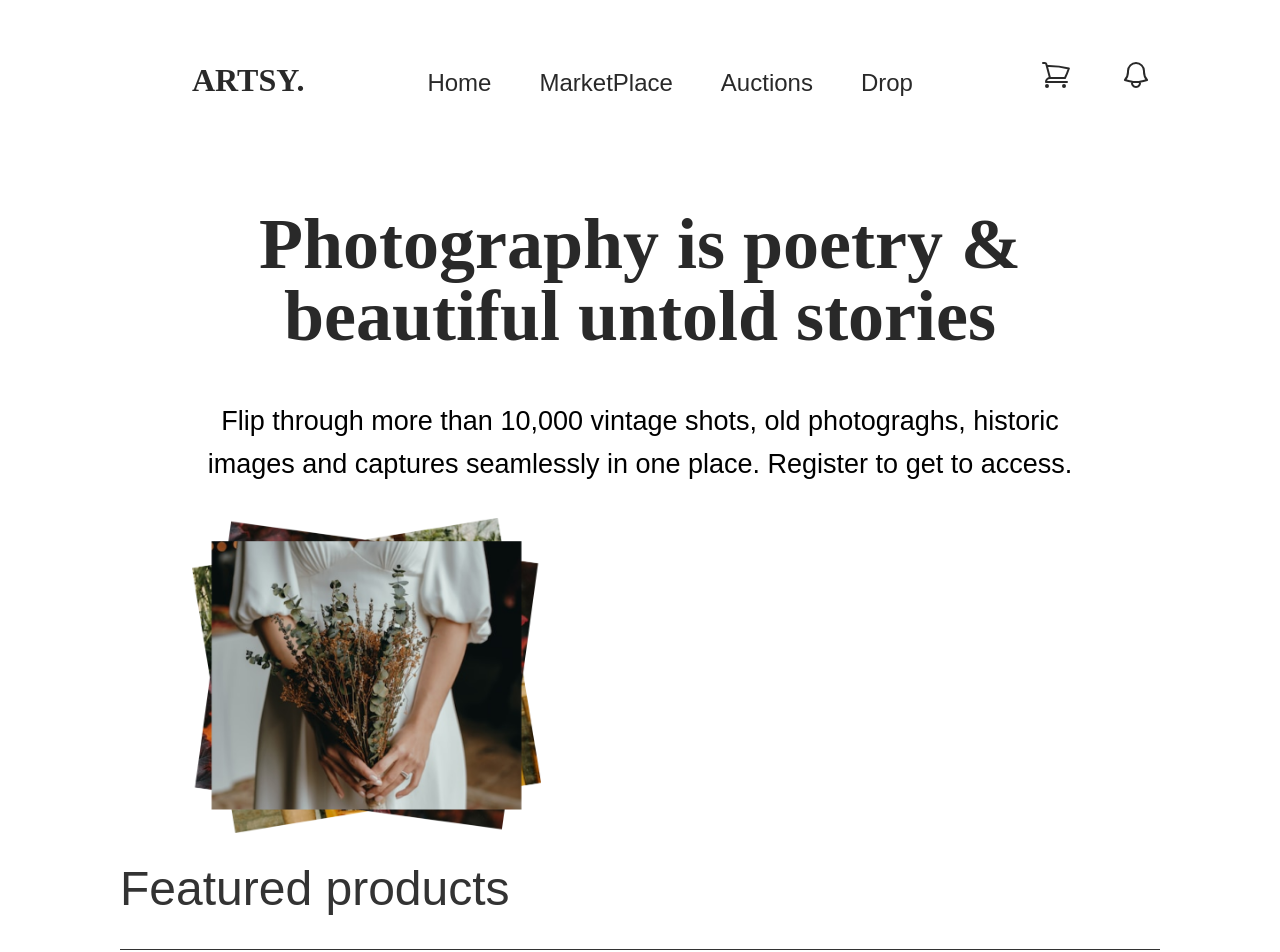
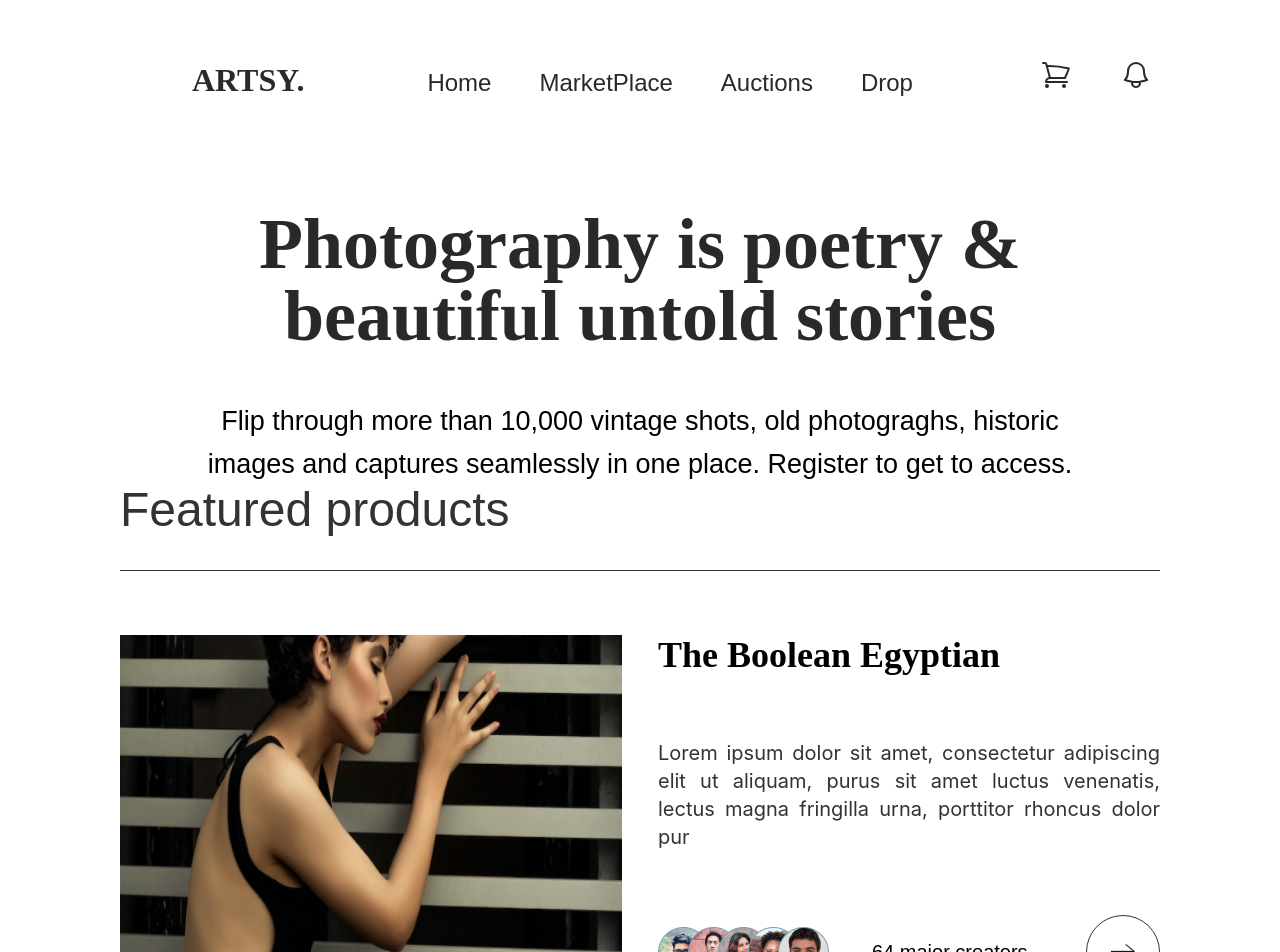
Before and after one commit to tagbochinedu/Twitter-December-Challenge-E-Commerce-, a React (Create React App) app: page / in a window 1280 px wide. Shown: the top 952 px of the page. Built offline with nearby package versions, Linux system fonts and the light colour scheme; a web font is replaced by a local one.

Commit message:
new commit

```diff
--- a/src/Pages/Home.js
+++ b/src/Pages/Home.js
@@ -26,7 +26,7 @@ const Home = () => {
           images and captures seamlessly in one place. Register to get to
           access.
         </p>
-        <div className='my-8'>
+        <div className='mt-8 mb-28 md:hidden'>
           <img src={img7} alt="pic-collage" className="w-[349px] h-auto" />
         </div>
       </section>
```
